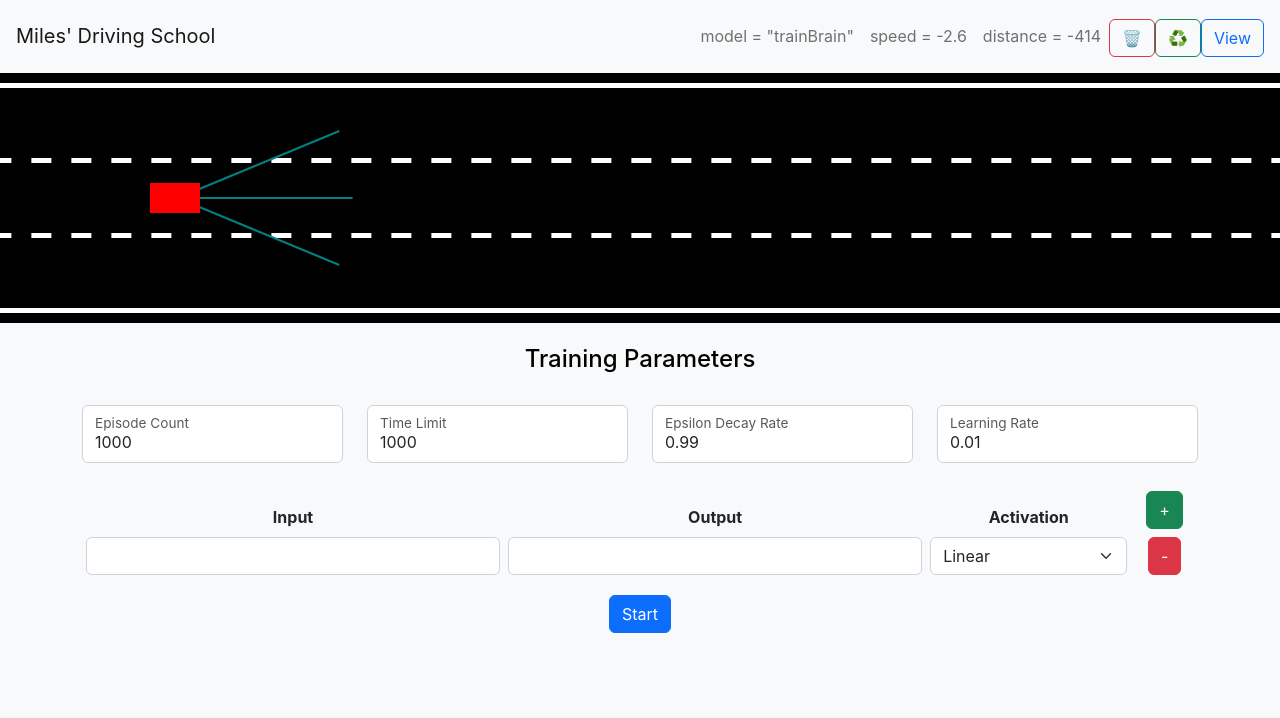
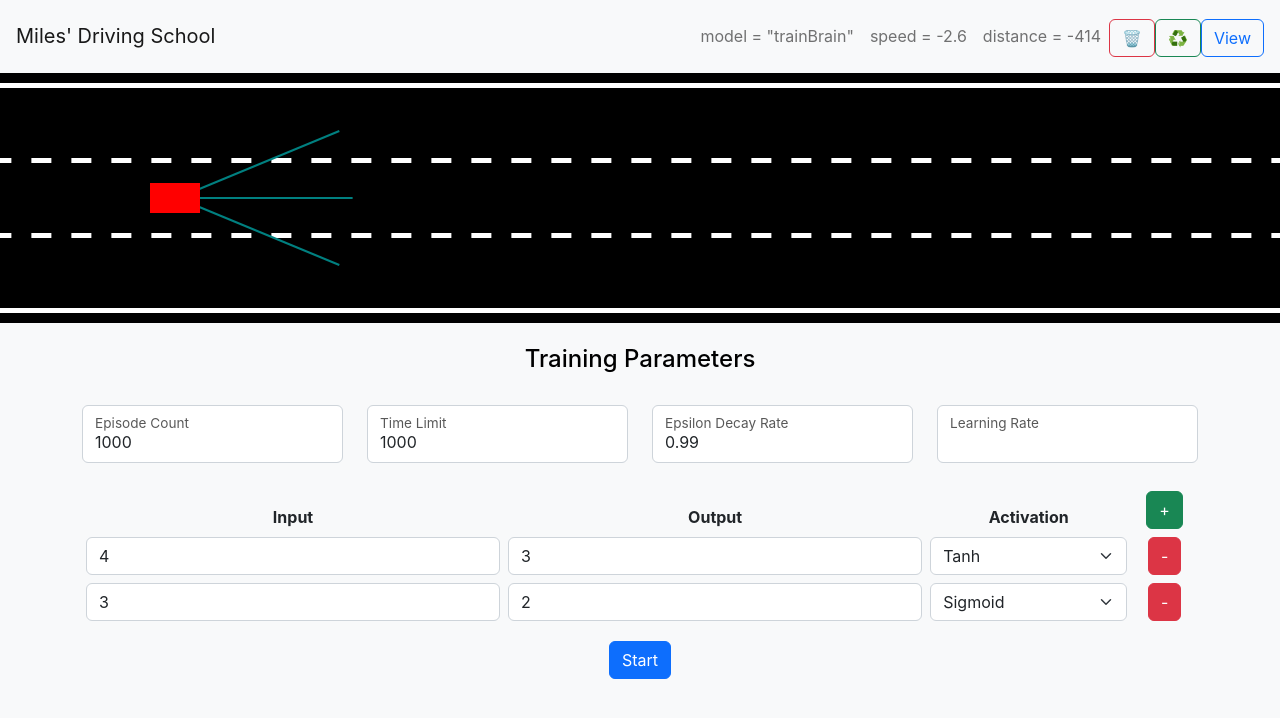
Before and after one commit to jedwards1230/cars, a React (Create React App) app: page / in a window 1280 px wide. Both pictures are taken after a click on the button "Train". Shown: the top 718 px of the page. Built offline with nearby package versions, Linux system fonts and the light colour scheme.

Commit message:
loads default layers into UI

```diff
--- a/src/car/car.js
+++ b/src/car/car.js
@@ -60,6 +60,7 @@ export class Car {
     }
 
     loadBrainConfig(config) {
+        this.modelConfig = config;
         this.model = config.alias;
         this.useBrain = true;
         this.brain = new Network(config);
--- a/src/components/body.js
+++ b/src/components/body.js
@@ -17,7 +17,7 @@ const BodyComponent = props => {
             <div id="mainView">
                 <TrainConfigForm
                     beginTrain={props.beginTrain}
-                    modelConfig={props.modelConfig} />
+                    modelConfig={props.model.modelConfig} />
                 {showStats &&
                     <div id="trainStats" className=" py-2 my-2">
                         <h5 className="p-3 text-center">Training Stats</h5>
--- a/src/components/layer.js
+++ b/src/components/layer.js
@@ -50,12 +50,12 @@ const NetworkLayerItem = props => {
                     onChange={e => updateLayer(activation, inputs, e.target.value)} ></input>
             </td>
             <td>
-                <Form.Select defaultValue="linear" onChange={e => updateLayer(e.target.value, inputs, outputs)}>
-                    <option value="linear">Linear</option>
-                    <option value="relu">Relu</option>
-                    <option value="leakyRelu">LeakyRelu</option>
-                    <option value="sigmoid">Sigmoid</option>
-                    <option value="tanh">Tanh</option>
+                <Form.Select defaultValue={activation} onChange={e => updateLayer(e.target.value, inputs, outputs)}>
+                    <option value="Linear">Linear</option>
+                    <option value="Relu">Relu</option>
+                    <option value="LeakyRelu">LeakyRelu</option>
+                    <option value="Sigmoid">Sigmoid</option>
+                    <option value="Tanh">Tanh</option>
                 </Form.Select>
             </td>
             <td>
--- a/src/components/trainConfigForm.js
+++ b/src/components/trainConfigForm.js
@@ -6,15 +6,10 @@ const TrainConfigForm = props => {
     const [numEpisodes, setNumEpisodes] = useState(1000);
     const [numSteps, setNumSteps] = useState(1000);
     const [epsilonDecay, setEpsilonDecay] = useState(0.99);
-    const [learningRate, setLearningRate] = useState(0.01);
-    const [counter, setCounter] = useState(0);
+    const [learningRate, setLearningRate] = useState(props.modelConfig.learningRate);
+    const [counter, setCounter] = useState(props.modelConfig.layers.length);
 
-    const [layers, setLayers] = useState([{
-        activation: "linear",
-        inputs: null,
-        outputs: null,
-        id: counter
-    }]);
+    const [layers, setLayers] = useState(props.modelConfig.layers);
 
     const submitForm = () => {
         props.beginTrain(numEpisodes, numSteps, epsilonDecay, learningRate, layers);
@@ -37,7 +32,7 @@ const TrainConfigForm = props => {
 
     const addLayer = () => {
         setLayers([...layers, {
-            activation: "linear",
+            activation: "Linear",
             inputs: null,
             outputs: null,
             id: counter+1
--- a/src/index.js
+++ b/src/index.js
@@ -12,6 +12,7 @@ import { Visualizer } from "./network/visualizer.js";
 import { Car } from "./car/car.js";
 import { train } from "./network/train.js";
 import { defaultTrainBrain } from './network/network';
+import { ModelConfig } from './network/config';
 import NavComponent from './components/nav';
 import BodyComponent from './components/body';
 import {
@@ -25,7 +26,7 @@ import {
 // If you want your app to work offline and load faster, you can change
 // unregister() to register() below. Note this comes with some pitfalls.
 // Learn more about service workers: https://cra.link/PWA
-serviceWorkerRegistration.register();
+serviceWorkerRegistration.unregister();
 
 // If you want to start measuring performance in your app, pass a function
 // to log results (for example: reportWebVitals(console.log))
@@ -56,6 +57,7 @@ let numSteps, numEpisodes, epsilonDecay, learningRate;
 let episodeCounter = 0;
 
 const activeModel = "trainBrain";
+const modelConfig = new ModelConfig();
 
 let env, model;
 
@@ -82,8 +84,8 @@ function beginTrain(nEpisodes, nSteps, epDecay, lr, layers) {
 	epsilonDecay = epDecay;
 	learningRate = lr;
 	episodeCounter = 0;
-	console.log("Layer form: " + layers);
-	console.log("Defauly config: " + defaultTrainBrain);
+	console.log("Layer form: ", layers);
+	console.log("Defauly config: ", defaultTrainBrain);
 
 	reset(false);
 
@@ -236,7 +238,8 @@ const drawUI = () => {
 				setTrain={startTrain}
 				setPlay={startVisualizer}
 				beginTrain={beginTrain}
-				episodes={episodes} />
+				episodes={episodes}
+				model={model} />
 		</React.StrictMode>
 	);
 }
--- /dev/null
+++ b/src/network/config.js
@@ -0,0 +1,54 @@
+export class ModelConfig {
+    constructor() {
+        this.name = "";
+        this.alias = "";
+        this.lr = 0.01;
+        this.layers = [];
+    }
+
+    save() {
+        const data = JSON.stringify(this);
+        localStorage.setItem(this.name, data);
+    }
+
+    load(name) {
+        const data = localStorage.getItem(name);
+        if (data) {
+            const config = JSON.parse(data);
+            this.name = config.name;
+            this.alias = config.alias;
+            this.lr = config.lr;
+            this.layers = config.layers;
+        }
+    }
+}
+
+/* {
+    "name": "forwardBrain",
+    "alias": "forward",
+    "lr": 0.001,
+    "layers": [
+        {
+            "activation": "Tanh",
+            "inputs": 4,
+            "outputs": 3,
+            "weights": [
+                [-0.054578436663617134, 0.37513033769486365, -0.10983221545303008],
+                [0.16301358590881249, 0.06655747653191099, -0.002821014820185678],
+                [0.0015701754260134817, 0.2973476526946789, 0.03780176776836455],
+                [-0.18999580034831548, 0.24332761155702254, -0.056238421904291395]
+            ],
+            "biases": [-0.9099945191213984, 0.5746715078863484, 0.10933239518212397]
+        }, {
+            "activation": "Sigmoid",
+            "inputs": 3,
+            "outputs": 2,
+            "weights": [
+                [0.05879472462854643, -0.26671087907051877],
+                [0.12702500460514837, 0.35342704088524063],
+                [-0.1269635260491831, -0.23965514383302527]
+            ],
+            "biases": [3.9110326859515516, 3.2316354488463214]
+        }
+    ]
+} */
--- a/src/network/network.js
+++ b/src/network/network.js
@@ -151,10 +151,12 @@ export const defaultTrainBrain = {
     "layers": [
         {
             "activation": "Tanh",
+            "id": 0,
             "inputs": 4,
             "outputs": 3,
         }, {
             "activation": "Sigmoid",
+            "id": 1,
             "inputs": 3,
             "outputs": 2,
         }
@@ -169,6 +171,7 @@ export const defaultForwardBrain = {
     "layers": [
         {
             "activation": "Tanh",
+            "id": 0,
             "inputs": 4,
             "outputs": 3,
             "weights": [
@@ -180,6 +183,7 @@ export const defaultForwardBrain = {
             "biases": [-0.9099945191213984, 0.5746715078863484, 0.10933239518212397]
         }, {
             "activation": "Sigmoid",
+            "id": 1,
             "inputs": 3,
             "outputs": 2,
             "weights": [
```
